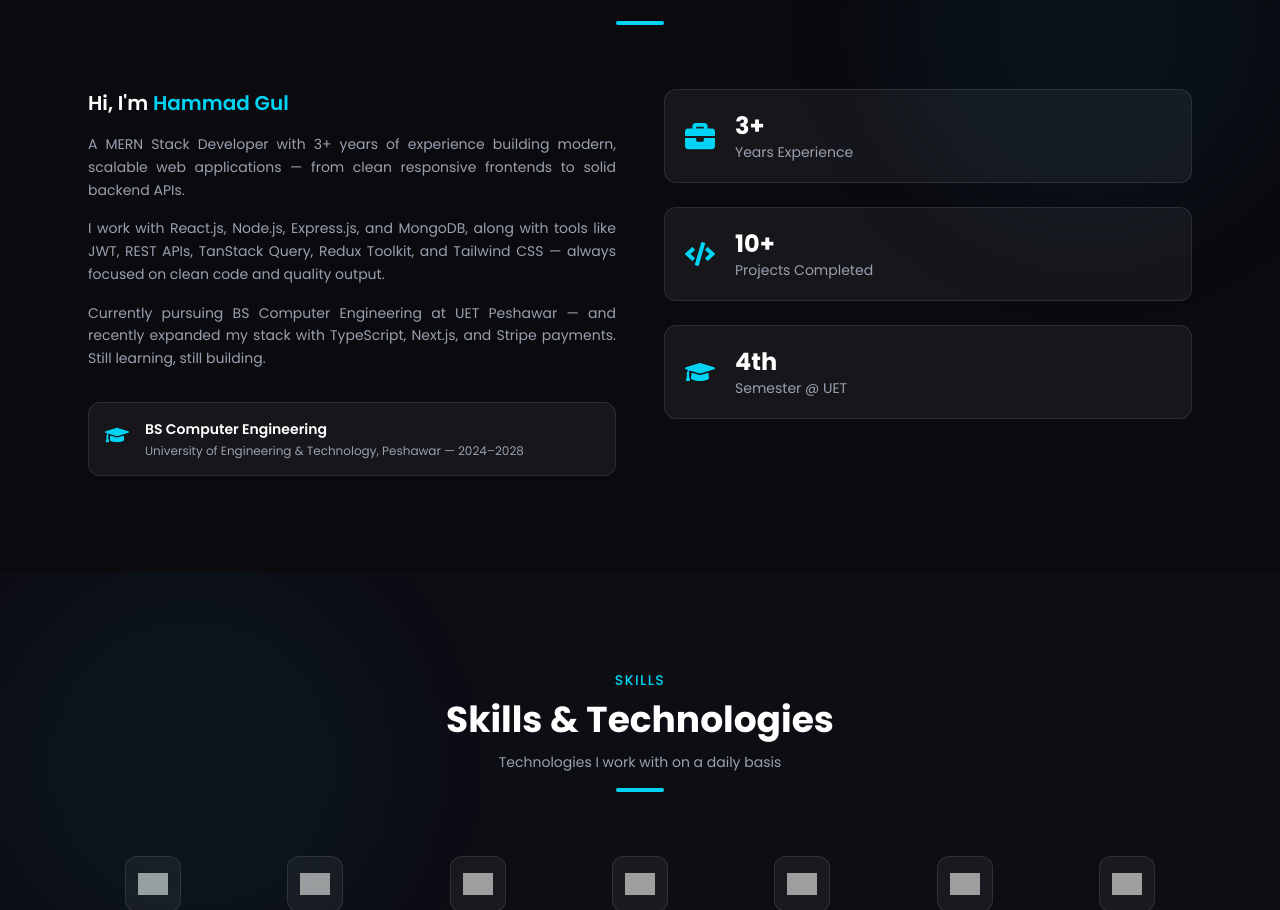
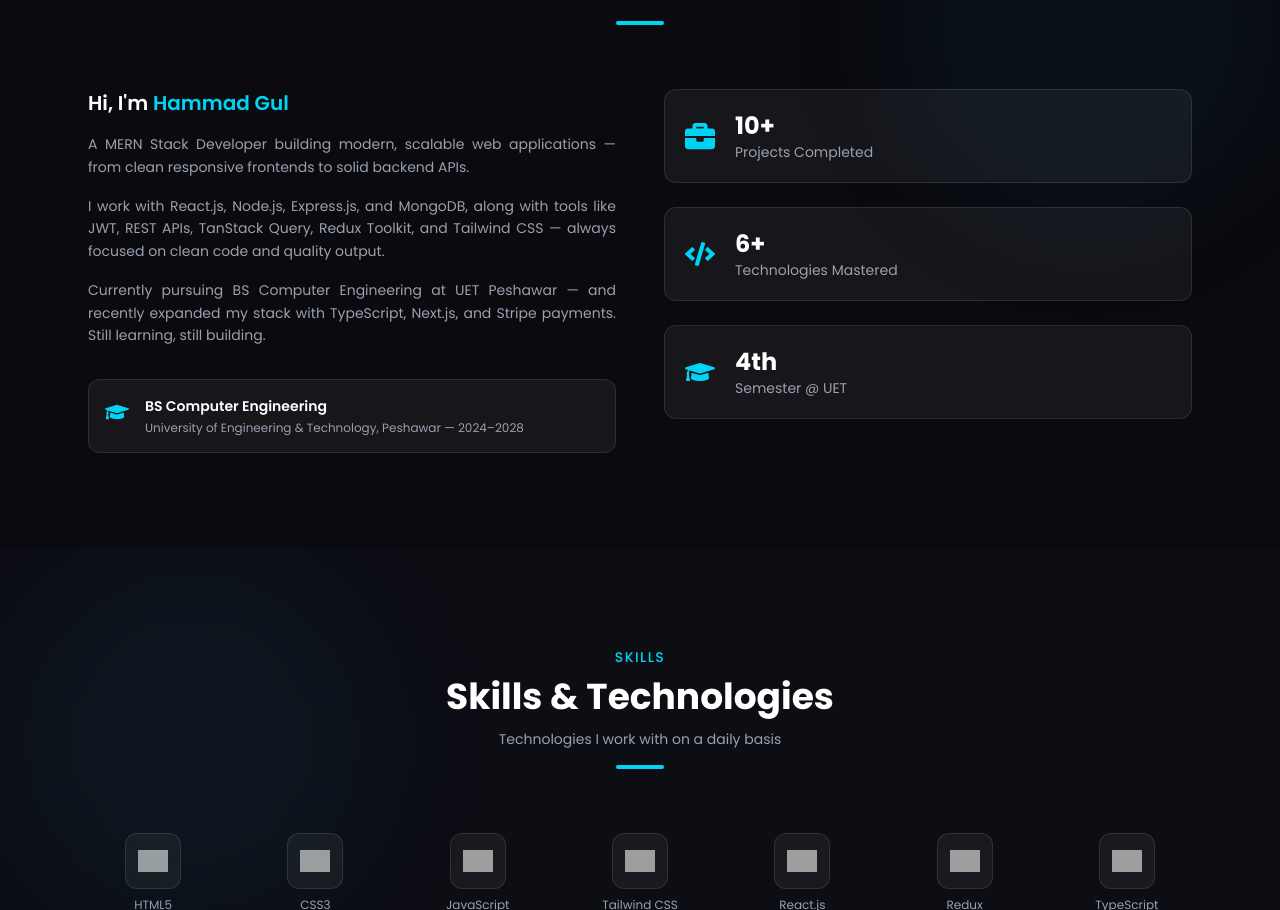
Before and after one commit to hammadgul-dev/portfolio, a React (Vite) app: page / in a window 1280 px wide. Shown: the part 963-1873 px from the top of the page. Built offline with nearby package versions, Linux system fonts and the light colour scheme; grey boxes are pictures that could not be loaded.

Commit message:
Update experience and project statistics in About component

```diff
--- a/src/components/About.jsx
+++ b/src/components/About.jsx
@@ -1,17 +1,14 @@
 import {motion} from "framer-motion"
 import {FaGraduationCap, FaBriefcase, FaCode} from "react-icons/fa"
-
 const stats = [
-  {icon: <FaBriefcase />, value: "3+", label: "Years Experience"},
-  {icon: <FaCode />, value: "10+", label: "Projects Completed"},
+  {icon: <FaBriefcase />, value: "10+", label: "Projects Completed"},
+  {icon: <FaCode />, value: "6+", label: "Technologies Mastered"},
   {icon: <FaGraduationCap />, value: "4th", label: "Semester @ UET"},
 ]
-
 const About = () => {
   return (
     <section id="about" className="py-24 bg-[#0a0a0f] relative overflow-hidden">
       <div className="absolute top-0 right-0 w-96 h-96 bg-cyan-500/5 rounded-full blur-3xl pointer-events-none" />
-
       <div className="max-w-6xl mx-auto px-6">
         <motion.div
           className="text-center mb-16"
@@ -28,7 +25,6 @@ const About = () => {
           </h2>
           <div className="w-12 h-1 bg-cyan-400 mx-auto mt-4 rounded-full" />
         </motion.div>
-
         <div className="flex flex-col md:flex-row gap-12 items-start">
           <motion.div
             className="flex-1"
@@ -41,9 +37,9 @@ const About = () => {
               Hi, I'm <span className="text-cyan-400">Hammad Gul</span>
             </h3>
             <p className="text-gray-400 text-justify text-sm leading-relaxed mb-4">
-              A MERN Stack Developer with 3+ years of experience building
-              modern, scalable web applications — from clean responsive
-              frontends to solid backend APIs.
+              A MERN Stack Developer building modern, scalable web
+              applications — from clean responsive frontends to solid
+              backend APIs.
             </p>
             <p className="text-gray-400 text-justify text-sm leading-relaxed mb-4">
               I work with React.js, Node.js, Express.js, and MongoDB, along with
@@ -55,7 +51,6 @@ const About = () => {
               recently expanded my stack with TypeScript, Next.js, and Stripe
               payments. Still learning, still building.
             </p>
-
             <div className="flex items-start gap-4 bg-white/5 border border-white/10 rounded-xl p-4">
               <div className="text-cyan-400 text-2xl mt-1">
                 <FaGraduationCap />
@@ -70,7 +65,6 @@ const About = () => {
               </div>
             </div>
           </motion.div>
-
           <motion.div
             className="flex-1 w-full grid grid-cols-1 gap-6"
             initial={{opacity: 0, x: 40}}
@@ -96,5 +90,4 @@ const About = () => {
     </section>
   )
 }
-
 export default About
```
